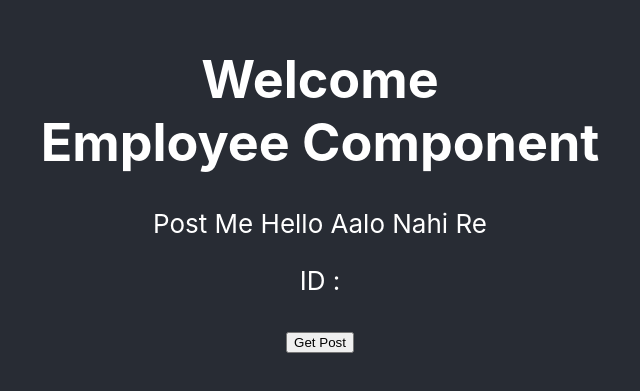
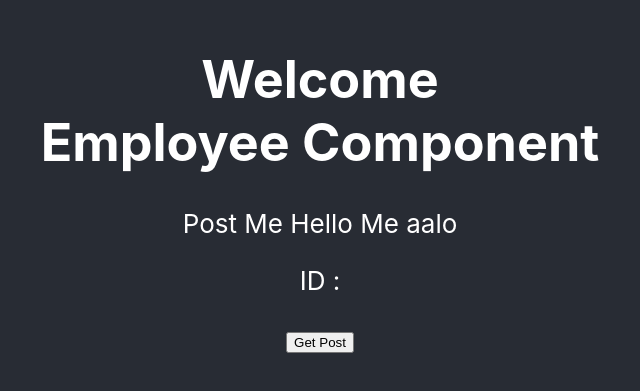
Before and after one commit to ShaileshPawar123/DemoReactSecOps, a React (Create React App) app: page / in a window 1280 px wide. Shown: the part 217-608 px from the top of the page, without its empty margins (320-960 px from the left). Built offline with nearby package versions, Linux system fonts and the light colour scheme.

Commit message:
third commit

```diff
--- a/src/Post.js
+++ b/src/Post.js
@@ -15,7 +15,7 @@ const [post,setPost] = useState({});
 
     return (
     <div>
-        Post Me Hello Aalo Nahi Re {post?
+        Post Me Hello Me aalo {post?
         <div>
             <p>ID : {post.id}</p>
         </div>:null}
```
